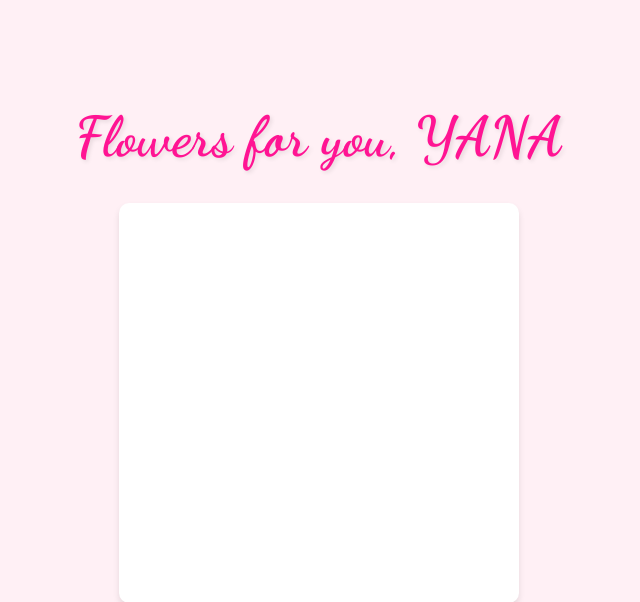
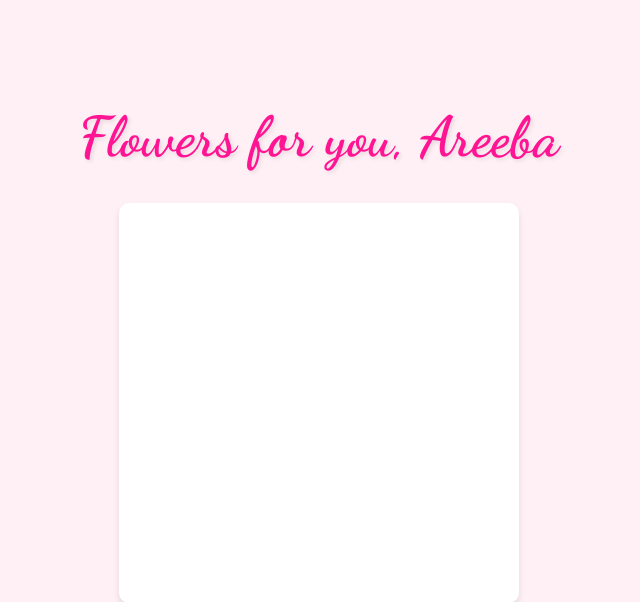
Before and after one commit to shark4real/final, a Flask app: page / in a window 1280 px wide. Shown: the top 602 px of the page, without its empty margins (321-961 px from the left). Run offline with Flask 3, Linux system fonts and the light colour scheme.

Commit message:
Update index.html

```diff
--- a/templates/index.html
+++ b/templates/index.html
@@ -3,7 +3,7 @@
 <head>
     <meta charset="UTF-8">
     <meta name="viewport" content="width=device-width, initial-scale=1.0">
-    <title>Flower for yana</title>
+    <title>Flower for Areeba</title>
     <link href="https://cdn.jsdelivr.net/npm/bootstrap@5.1.3/dist/css/bootstrap.min.css" rel="stylesheet">
     <link href="https://fonts.googleapis.com/css2?family=Dancing+Script:wght@700&family=Poppins:wght@400;600&display=swap" rel="stylesheet">
     <link rel="stylesheet" href="{{ url_for('static', filename='css/style.css') }}">
@@ -11,7 +11,7 @@
 <body>
     <div class="container">
         <div class="content-wrapper">
-            <h1 class="main-title">Flowers for you, YANA</h1>
+            <h1 class="main-title">Flowers for you, Areeba</h1>
             <div class="canvas-container">
                 <img id="flowerImage" class="flower-image" src="" alt="Flower drawing" style="display: none;">
                 <div id="loadingSpinner" class="spinner-border text-pink" role="status" style="display: none;">
```
